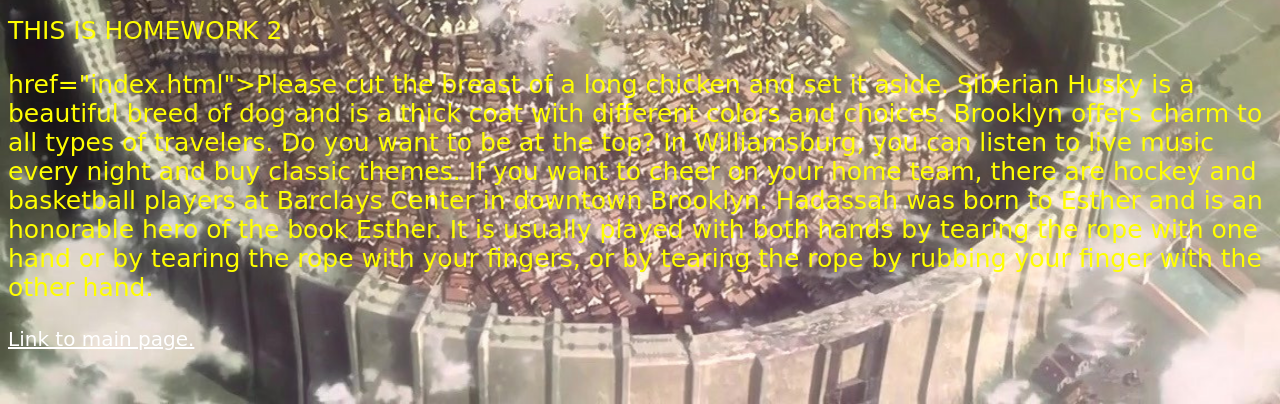
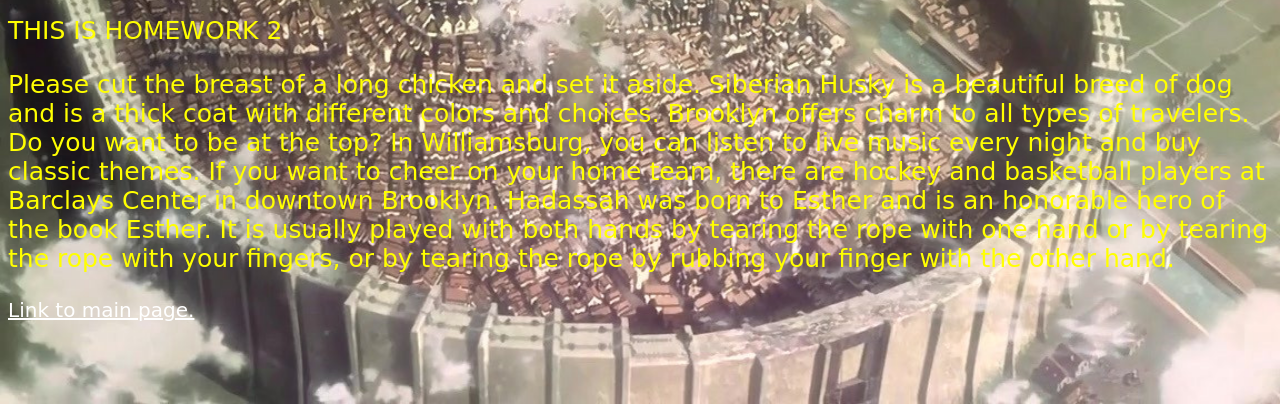
Before and after one commit to shakimmatthew1/shakimmatthew1.github.io, a plain HTML site: page homework2.html in a window 1280 px wide. Shown: the part 396-800 px from the top of the page. Drawn offline with Linux system fonts and the light colour scheme; a web font is replaced by a local one.

Commit message:
reupload again

```diff
--- a/homework2.html
+++ b/homework2.html
@@ -34,7 +34,7 @@
 <body>
   <img src="images/layer.jpg">
   <p> THIS IS HOMEWORK 2</p>
-  <p> href="index.html">Please cut the breast of a long chicken and set it aside.
+  <p> Please cut the breast of a long chicken and set it aside.
 
 Siberian Husky is a beautiful breed of dog and is a thick coat with different colors and choices.
 
```
